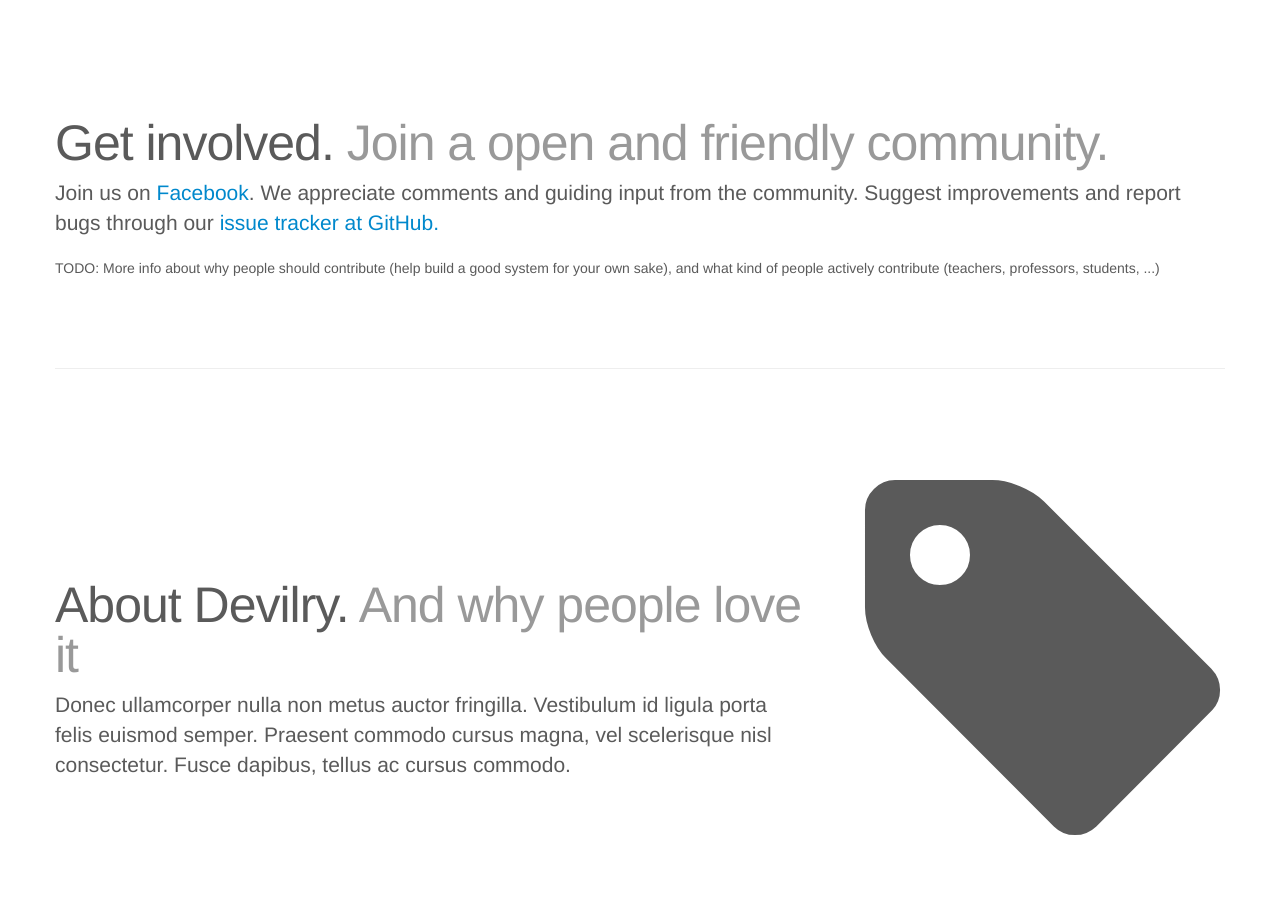
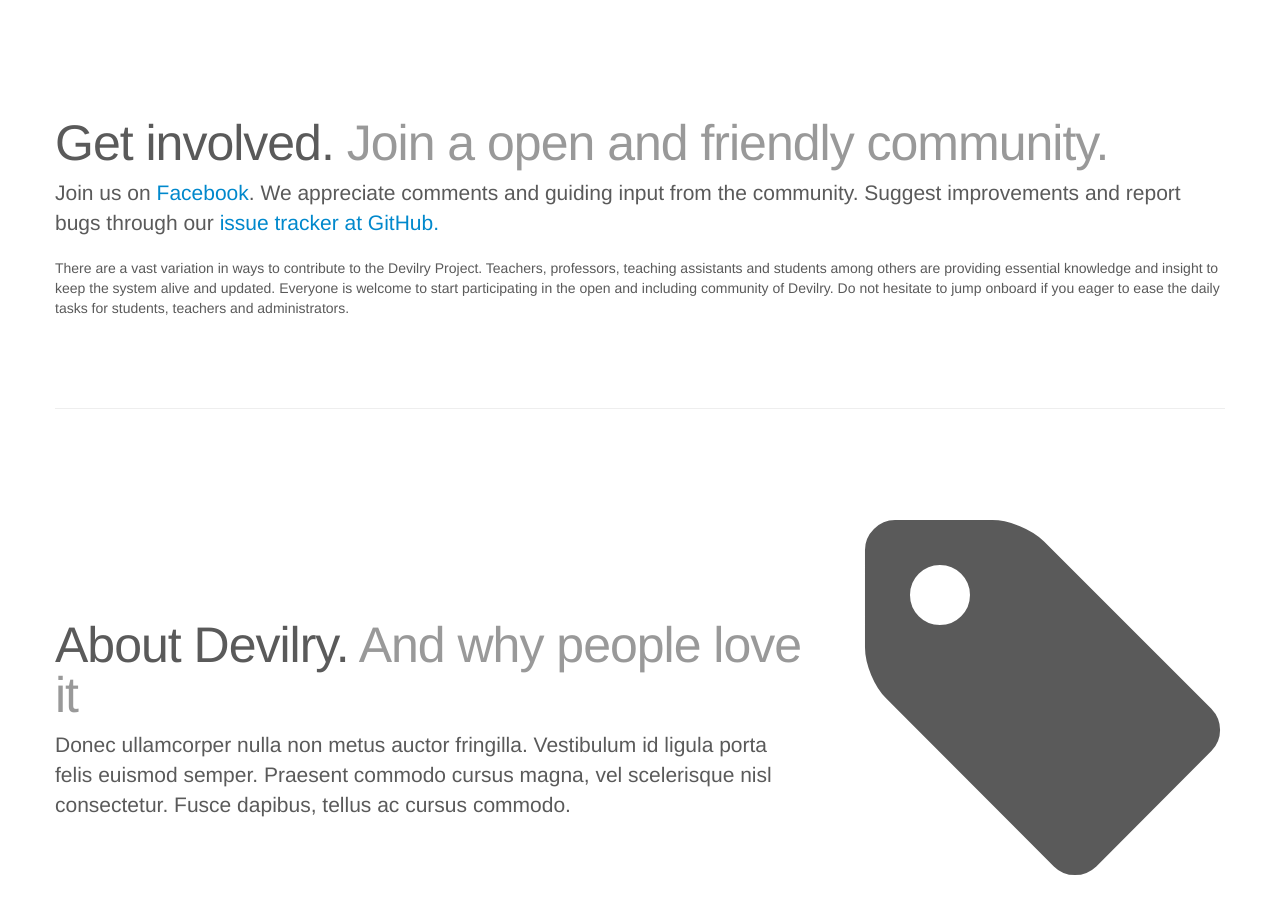
Before and after one commit to devilry/devilry.github.com, a Jekyll site: the page built from index.html, in a window 1280 px wide and 900 px high, scrolled down 1070 px. Built offline with Jekyll 4.4.1, drawn with Linux system fonts in a browser that asks for light colours.

Commit message:
index.html added text on why contribute.

```diff
--- a/index.html
+++ b/index.html
@@ -142,9 +142,14 @@
             tracker at GitHub.</a>
         </p>
         <p>
-            TODO: More info about why people should contribute (help build a
-            good system for your own sake), and what kind of people actively
-            contribute (teachers, professors, students, ...)
+          There are a vast variation in ways to contribute to the
+            Devilry Project. Teachers, professors, teaching
+            assistants and students among others are providing
+          essential knowledge and insight to keep the system alive and  updated.
+          Everyone is welcome to
+            start participating in the open and including community of
+            Devilry. Do not hesitate to jump onboard if you eager to ease the daily
+            tasks for students, teachers and administrators.
         </p>
     </div>
 
```
